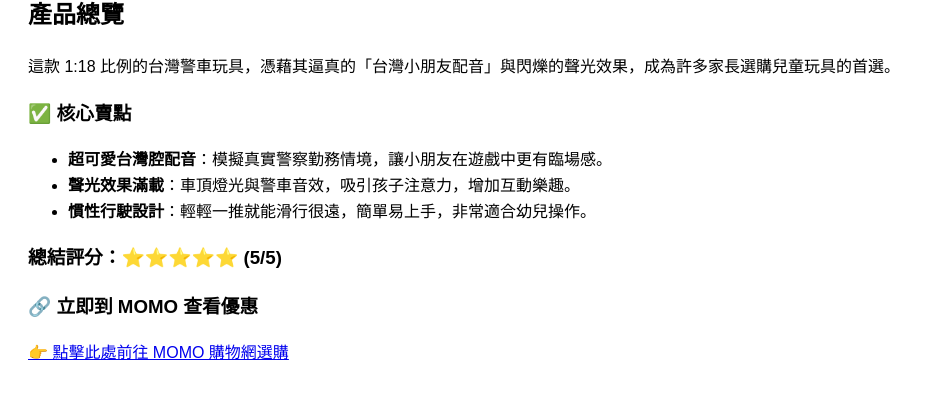
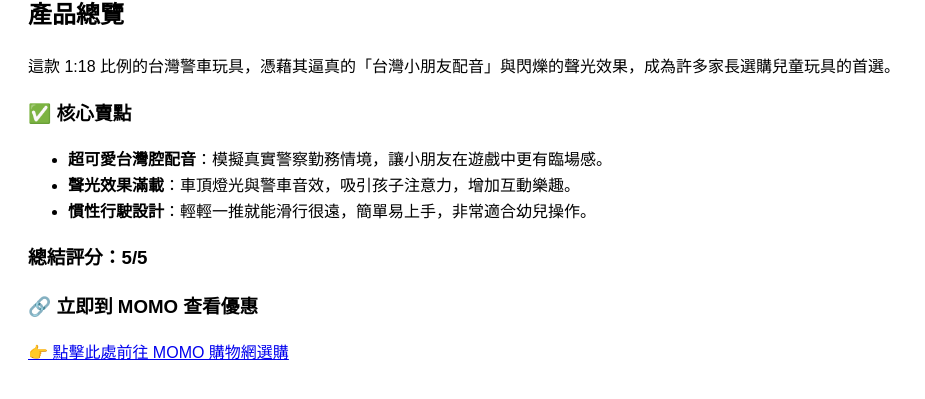
Before and after one commit to MDDAD/momo-evaluate, a Jekyll site: the page built from _posts/2026-05-15-taiwan-police-car.md, in a window 1280 px wide, cut to the strip 489-888 px from the top of the page. Shown: the whole strip, without its empty margins (0-925 px from the left). Built offline with Jekyll 4.4.1, drawn with Linux system fonts in a browser that asks for light colours.

Commit message:
Remove star icons from rating summaries

```diff
--- a/_posts/2026-05-15-taiwan-police-car.md
+++ b/_posts/2026-05-15-taiwan-police-car.md
@@ -14,7 +14,7 @@ image: "https://i.imgur.com/K12t3yv.jpg"
 * **聲光效果滿載**：車頂燈光與警車音效，吸引孩子注意力，增加互動樂趣。
 * **慣性行駛設計**：輕輕一推就能滑行很遠，簡單易上手，非常適合幼兒操作。
 
-### 總結評分：⭐⭐⭐⭐⭐ (5/5)
+### 總結評分：5/5
 
 ### 🔗 立即到 MOMO 查看優惠
 [👉 點擊此處前往 MOMO 購物網選購](https://s.momoshop.com.tw/s/hqVF1ecL)
```
Also changed, not shown: _posts/2026-05-15-lami-fans-140w.md (+1 -1 lines).
